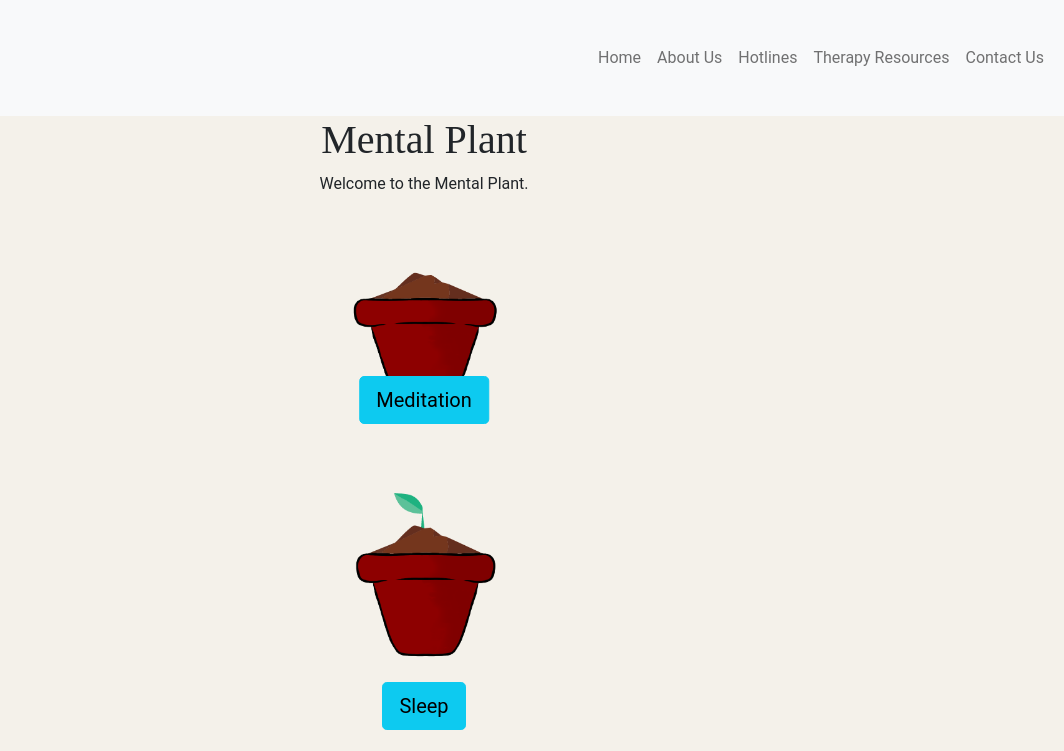
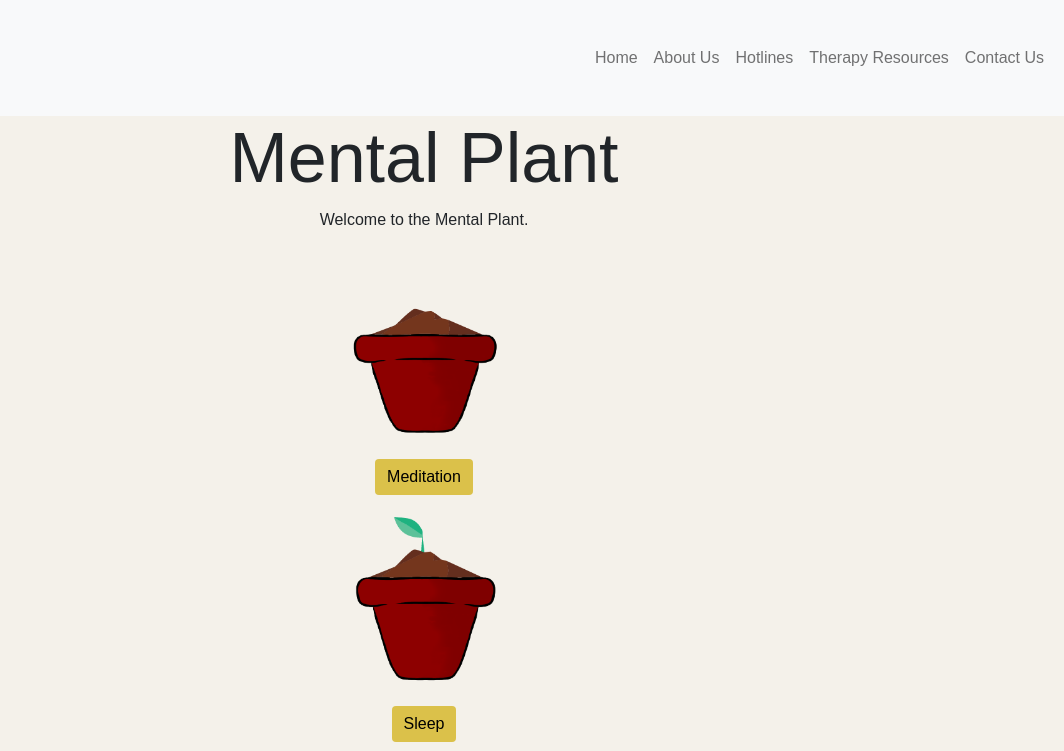
Before and after one commit to nely8998/cst252-01, a plain HTML site: page mentalhealth/hompage.html in a window 1280 px wide. Shown: the top 751 px of the page, 216-1280 px from the left. Drawn offline with nearby package versions, Linux system fonts and the light colour scheme; files whose address does not match are found by name.

Commit message:
updated new color

```diff
--- a/mentalhealth/css/homepage.css
+++ b/mentalhealth/css/homepage.css
@@ -4,24 +4,30 @@
   margin-right: auto;
 }
 
+#front h1{
+  font-size: 70px;
+}
+
 h1{
   text-align:center;
-  font-family: 'PT serif', serif;
+  font-family: "Raleway", Arial, sans-serif;
 }
 
 body {
   background-color: #F4F1EA;
   text-align:center;
-  font-family: 'Roboto', serif;
+  font-family: "Raleway", Arial, sans-serif;
+}
+
+ .btn {
+  background-color: #DBC14A;
+  border: none;
 }
 
 .center-one {
-  margin: 0;
-  position: absolute;
-  top: 50%;
-  left: 50%;
-  -ms-transform: translate(-50%, -50%);
-  transform: translate(-50%, -50%);
+  display: flex;
+  justify-content: center;
+  align-items: center;
 }
 
 .center-two {
--- a/mentalhealth/hompage.html
+++ b/mentalhealth/hompage.html
@@ -51,23 +51,21 @@
 <!-- END OF Navigation -->
 <!-- CONTENT GOES HERE OF WEBSITE -->
   <body>
+    <div id="front">
     <h1>Mental Plant</h1>
     <p>Welcome to the Mental Plant.</p>
-
+  </div>
 <div class="container-fluid">
 	<div class="row">
   <div class="col-12">
 		<div id="mediation-col">
       <img src="../mentalhealth/img/planton.png" alt="Avatar" style="width:260px">
       <br>
-      <br>
-      <br>
       <div class="container">
-
         <!-- Trigger the modal with a button -->
          <!-- Change the id under here -->
          <div class="center-one">
-        <button type="button" class="btn btn-info btn-lg" data-toggle="modal" data-target="#meditation">Meditation</button>
+        <button class="btn" type="button" class="btn btn-info btn-lg" data-toggle="modal" data-target="#meditation">Meditation</button>
       </div>
         <!-- Modal -->
          <!-- COPY AND PASTE THE SAME ID USED ABOVE UNDER HERE -->
@@ -122,7 +120,7 @@
         <!-- Trigger the modal with a button -->
          <!-- Change the id under here -->
          <div class="center-two">
-        <button type="button" class="btn btn-info btn-lg" data-toggle="modal" data-target="#sleep">Sleep</button>
+        <button class="btn" type="button" class="btn btn-info btn-lg" data-toggle="modal" data-target="#sleep">Sleep</button>
       </div>
         <!-- Modal -->
          <!-- COPY AND PASTE THE SAME ID USED ABOVE UNDER HERE -->
@@ -176,7 +174,7 @@
        <!-- Trigger the modal with a button -->
         <!-- Change the id under here -->
         <div class="center-three">
-       <button type="button" class="btn btn-info btn-lg" data-toggle="modal" data-target="#extericese">Extericese</button>
+       <button class="btn" type="button" class="btn btn-info btn-lg" data-toggle="modal" data-target="#extericese">Extericese</button>
      </div>
        <!-- Modal -->
         <!-- COPY AND PASTE THE SAME ID USED ABOVE UNDER HERE -->
@@ -204,12 +202,13 @@
 <div class="col-12">
 		<div id="eating-col">
       <img src="../mentalhealth/img/plantfour.png" alt="Avatar" style="width:140px">
+      <br>
       <div class="container">
 
         <!-- Trigger the modal with a button -->
          <!-- Change the id under here -->
          <div class="center-three">
-        <button type="button" class="btn btn-info btn-lg" data-toggle="modal" data-target="#eating">Eating Healthy</button>
+        <button class="btn" type="button" class="btn btn-info btn-lg" data-toggle="modal" data-target="#eating">Eating Healthy</button>
       </div>
         <!-- Modal -->
          <!-- COPY AND PASTE THE SAME ID USED ABOVE UNDER HERE -->
@@ -241,12 +240,13 @@
   <div class="col-12">
   	 <div id="help-col">
        <img src="../mentalhealth/img/plantfive.png" alt="Avatar" style="width:140px">
+       <br>
        <div class="container">
 
          <!-- Trigger the modal with a button -->
           <!-- Change the id under here -->
           <div class="center-four">
-         <button type="button" class="btn btn-info btn-lg" data-toggle="modal" data-target="#help">Asking for Help</button>
+         <button class="btn" type="button" class="btn btn-info btn-lg" data-toggle="modal" data-target="#help">Asking for Help</button>
        </div>
          <!-- Modal -->
           <!-- COPY AND PASTE THE SAME ID USED ABOVE UNDER HERE -->
```
